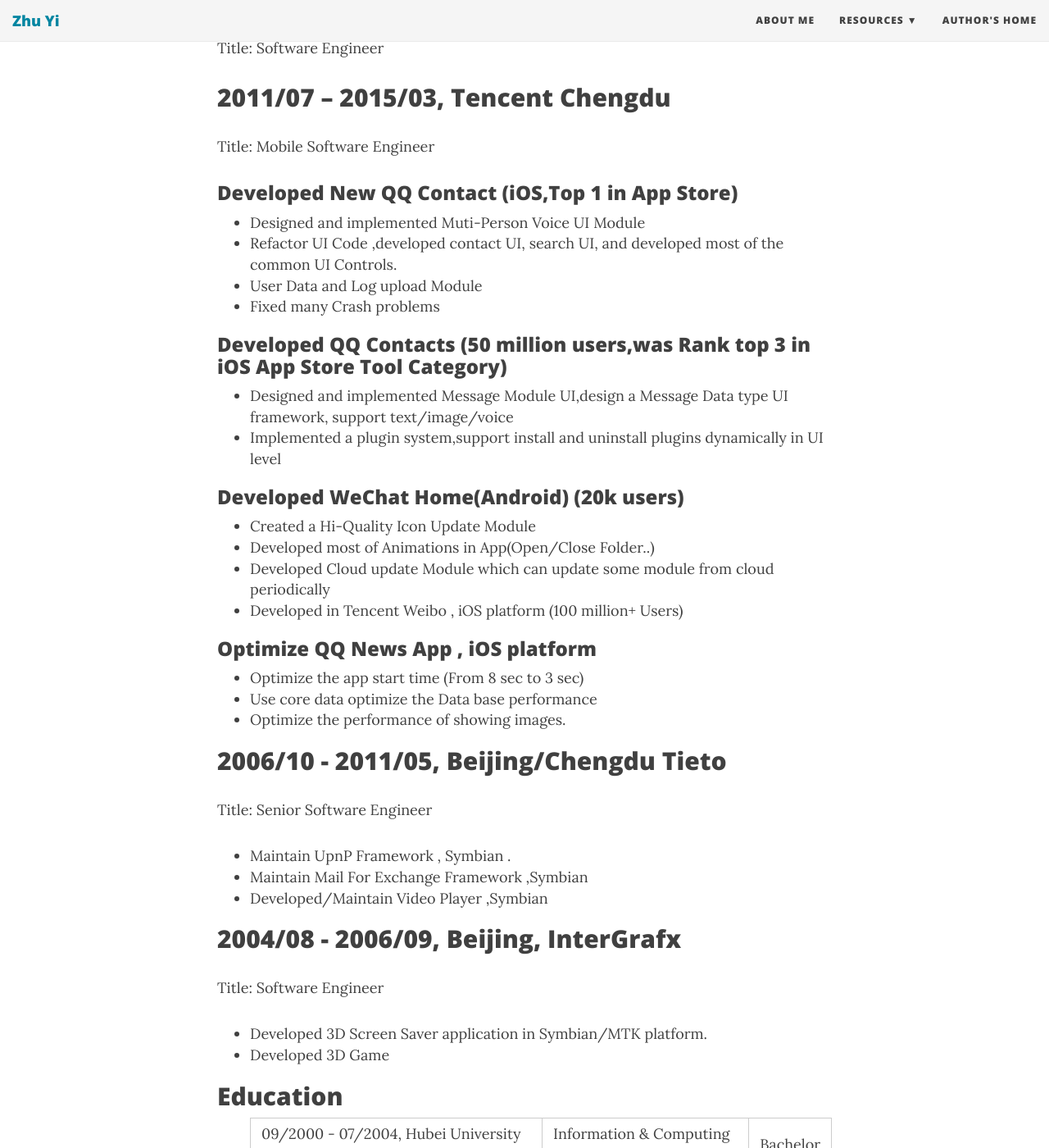
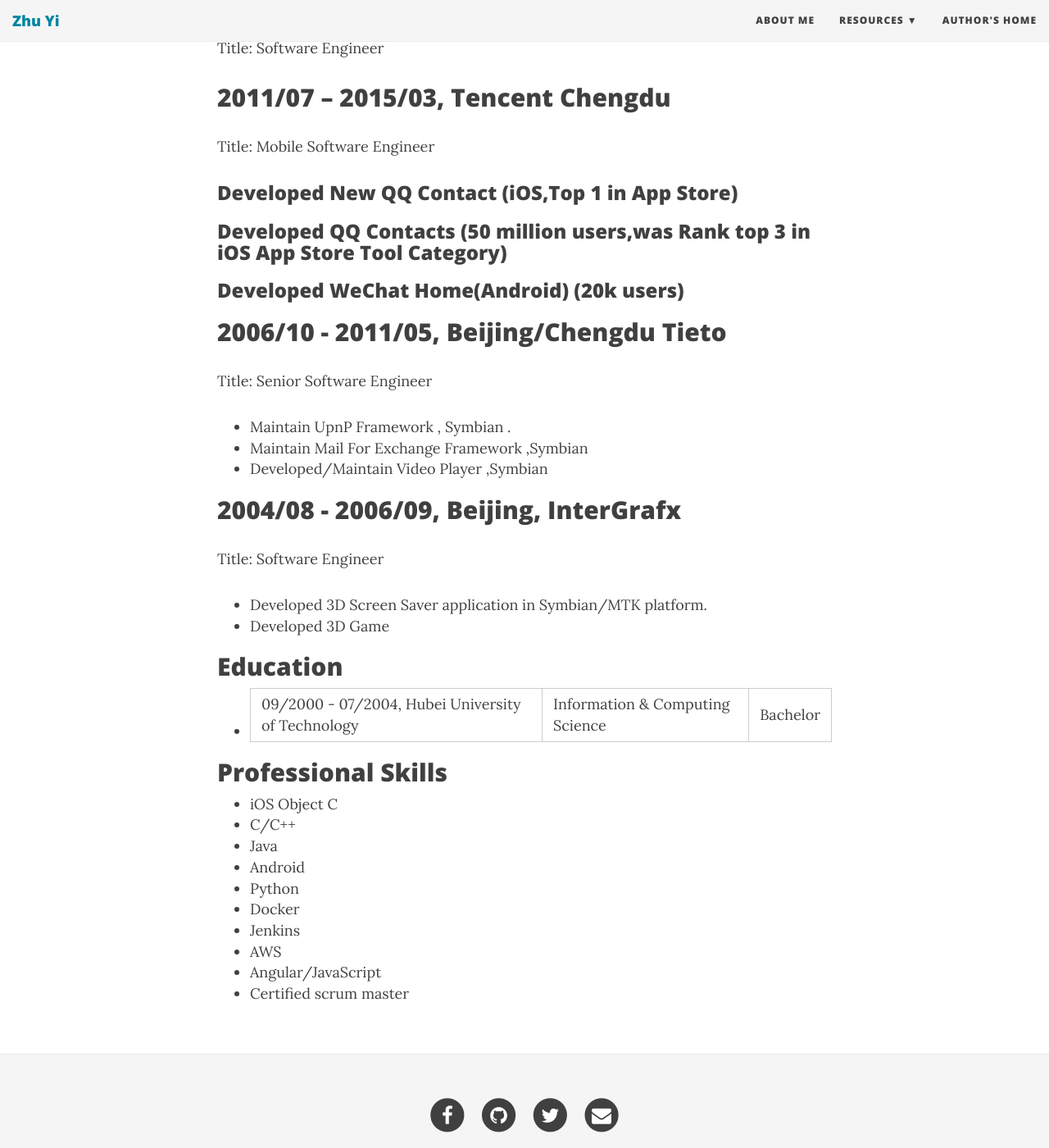
Before and after one commit to zhuyiif/zhuyiif.github.io, a Jekyll site: the page built from aboutme.md, in a window 1280 px wide and 1400 px high, scrolled down 520 px. Shown: the whole window at 82% size. Built offline with Jekyll 4.4.1, drawn with Linux system fonts in a browser that asks for light colours; nearby versions of some CDN libraries.

Commit message:
Update aboutme.md

```diff
--- a/aboutme.md
+++ b/aboutme.md
@@ -18,25 +18,12 @@
 Title: Mobile Software Engineer
 
 ### Developed New QQ Contact (iOS,Top 1 in App Store)
-- Designed and implemented Muti-Person Voice UI Module
-- Refactor UI Code ,developed contact UI, search UI, and developed most of the common UI Controls.
-- User Data and Log upload Module
-- Fixed many Crash problems
 
 ### Developed QQ Contacts (50 million users,was Rank top 3 in  iOS App Store Tool Category)
-- Designed and implemented Message Module UI,design a Message Data type UI framework, support text/image/voice
-- Implemented a plugin system,support install and uninstall plugins dynamically in UI level
+
 
 ### Developed WeChat Home(Android) (20k users)
-- Created a Hi-Quality Icon Update Module
-- Developed most of Animations in App(Open/Close Folder..)
-- Developed Cloud update Module which can update some module from cloud periodically
-- Developed in  Tencent Weibo , iOS platform (100 million+ Users)
 
-### Optimize QQ News App , iOS platform
-- Optimize the app start time (From 8 sec to 3 sec)
-- Use core data  optimize the Data base performance
-- Optimize the performance of showing images.
 
 
 ## 2006/10 - 2011/05, Beijing/Chengdu Tieto
```
